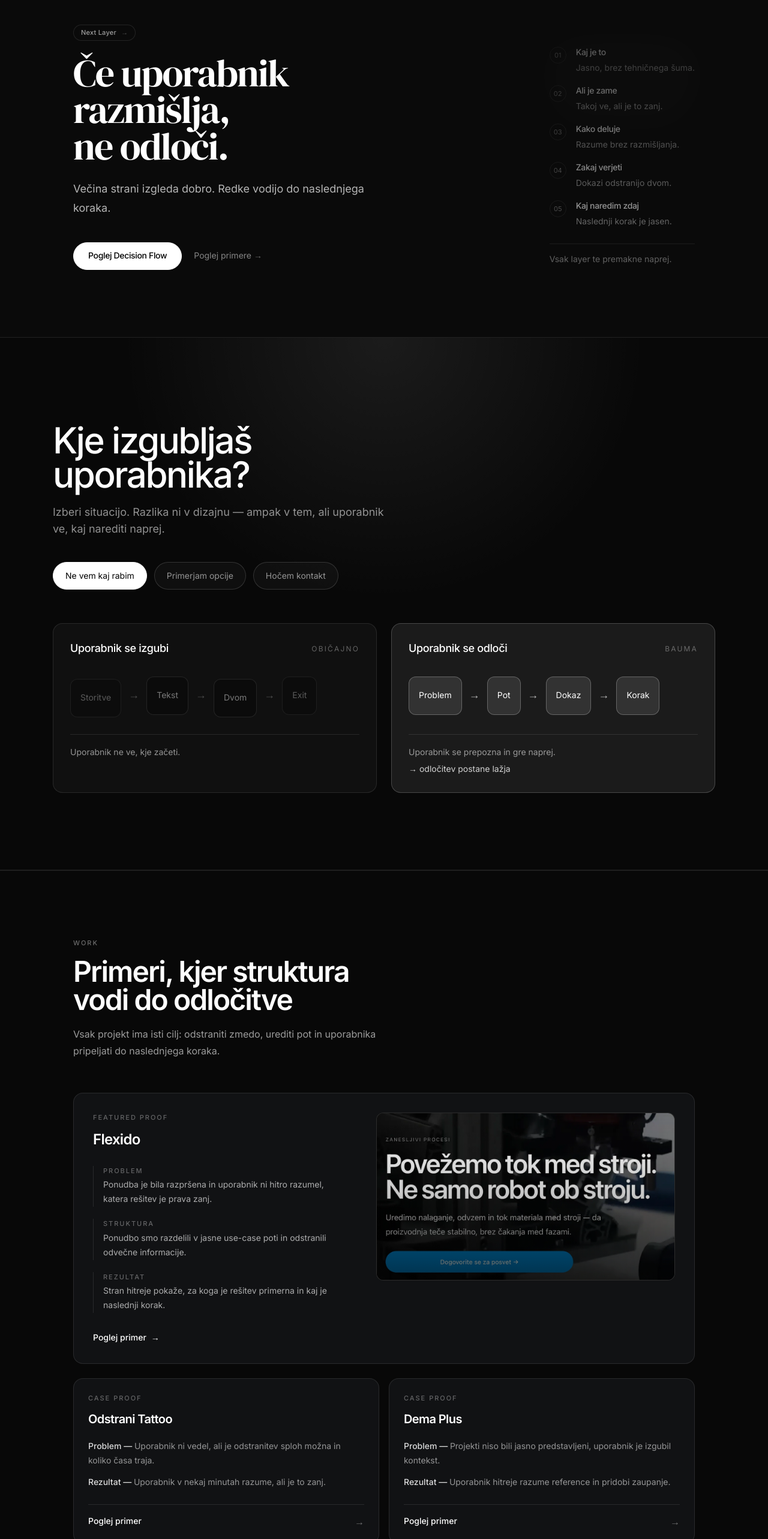
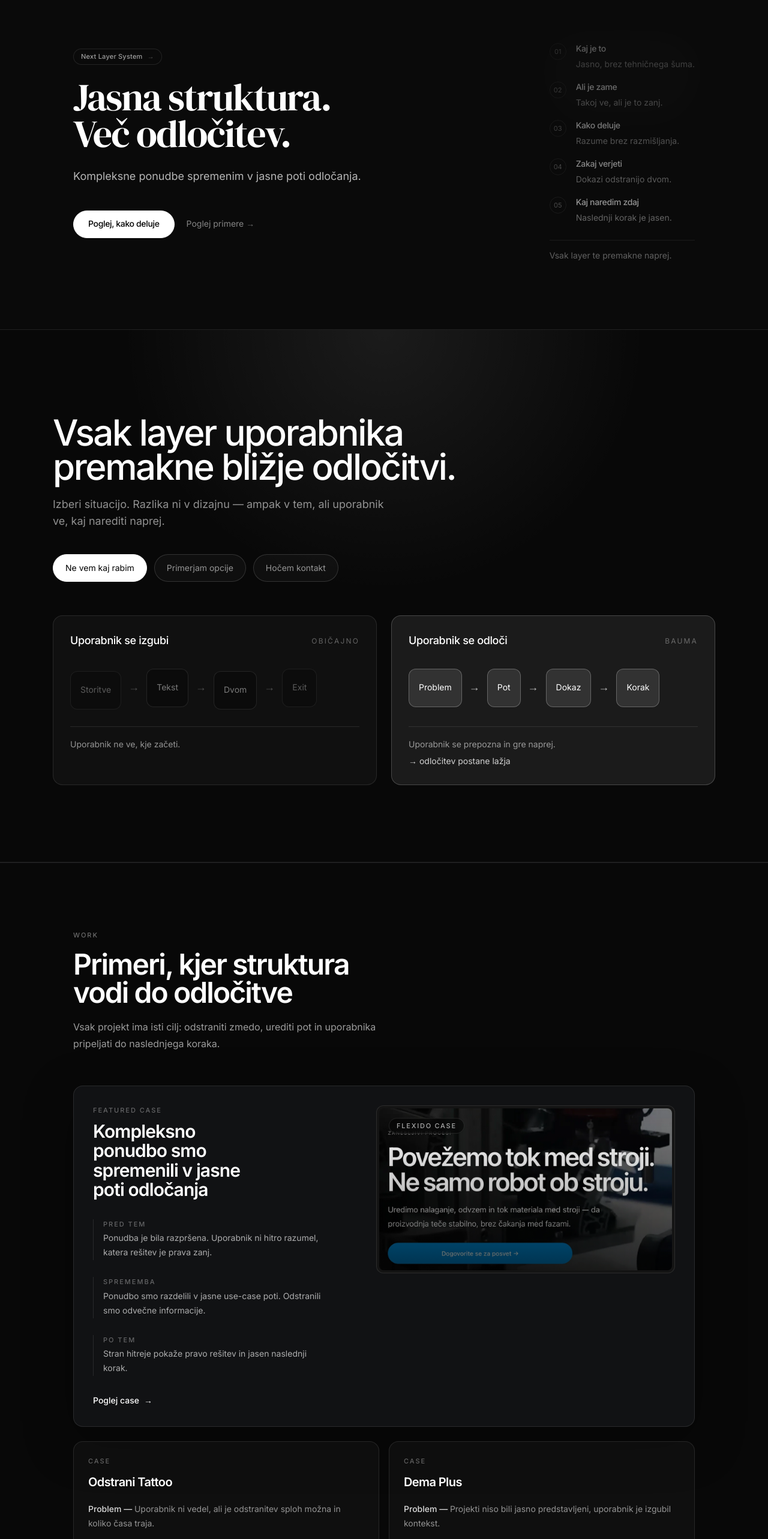
Before and after one commit to bauma-2026/bauma, a Next.js app: page / in a window 1280 px wide. Shown: the part 120-2686 px from the top of the page at 60% size. Built offline with nearby package versions, Linux system fonts and the light colour scheme.

Commit message:
Refine How It Works section

```diff
--- a/app/components/HeroPanel.tsx
+++ b/app/components/HeroPanel.tsx
@@ -15,25 +15,25 @@ export default function HeroPanel() {
               className="group inline-flex rounded-full bg-white/10 p-[1px] transition hover:bg-white/20"
             >
               <span className="inline-flex items-center gap-2 rounded-full bg-neutral-950 px-3 py-1 text-[11px] font-medium tracking-[0.02em] text-white/60 transition group-hover:text-white">
-                <span>Next Layer</span>
+                <span>Next Layer System</span>
                 <span className="text-white/30">→</span>
               </span>
             </a>
 <h1 className="mt-6 max-w-[18ch] font-serif text-5xl font-normal leading-[0.96] tracking-[-0.03em] text-white sm:text-6xl lg:text-[64px]">
-  Če uporabnik razmišlja,
-  <span className="block">ne odloči.</span>
+  Jasna struktura.
+
+  <span className="block">Več odločitev.</span>
 </h1>
 
             {/* SUB */}
             <p className="mt-6 max-w-[48ch] text-lg leading-8 text-white/70">
-            Večina strani izgleda dobro.
-Redke vodijo do naslednjega koraka.
+          Kompleksne ponudbe spremenim v jasne poti odločanja.
             </p>
 
             {/* CTA */}
             <div className="mt-10 flex items-center gap-5">
               <Button href="#flow" variant="primary-dark">
-                Poglej Decision Flow
+                Poglej, kako deluje
               </Button>
 
               <a
--- a/app/components/blocks/home/DecisionFlow.tsx
+++ b/app/components/blocks/home/DecisionFlow.tsx
@@ -42,9 +42,12 @@ export default function DecisionFlow() {
 
       <div className="relative mx-auto max-w-6xl px-6">
         {/* HEADER */}
-        <div className="max-w-2xl">
-          <h2 className="mt-4 max-w-xl text-4xl font-medium leading-[0.95] tracking-[-0.04em] text-white sm:text-5xl lg:text-6xl">
-            Kje izgubljaš uporabnika?
+        <div className="max-w-1xl">
+  <h2 className="mt-4 max-w-[18ch] text-4xl font-medium leading-[0.95] tracking-[-0.04em] text-white sm:text-5xl lg:max-w-[20ch] lg:text-6xl">
+    Vsak layer uporabnika
+    <span className="block">
+      premakne bližje odločitvi.
+    </span>
   </h2>
 
   <p className="mt-5 max-w-xl text-base leading-7 text-white/55 sm:text-lg">
--- a/app/components/blocks/home/WorkProof.tsx
+++ b/app/components/blocks/home/WorkProof.tsx
@@ -9,13 +9,13 @@ type Case = {
 };
 
 const featured: Case = {
-  title: "Flexido",
+  title: "Kompleksno ponudbo smo spremenili v jasne poti odločanja",
   problem:
-    "Ponudba je bila razpršena in uporabnik ni hitro razumel, katera rešitev je prava zanj.",
+    "Ponudba je bila razpršena. Uporabnik ni hitro razumel, katera rešitev je prava zanj.",
   approach:
-    "Ponudbo smo razdelili v jasne use-case poti in odstranili odvečne informacije.",
+    "Ponudbo smo razdelili v jasne use-case poti. Odstranili smo odvečne informacije.",
   result:
-    "Stran hitreje pokaže, za koga je rešitev primerna in kaj je naslednji korak.",
+    "Stran hitreje pokaže pravo rešitev in jasen naslednji korak.",
   href: "/work/flexido",
 };
 
@@ -61,31 +61,32 @@ export default function WorkProof() {
 
         <a
           href={featured.href}
-          className="group mt-14 block rounded-2xl border border-white/10 bg-[#111214] p-6 transition hover:border-white/20 sm:p-8"
+          className="group mt-14 block rounded-2xl border border-white/10 bg-[#111214] p-6 shadow-[0_24px_80px_rgba(0,0,0,0.35)] transition hover:border-white/20 sm:p-8"
         >
           <div className="grid gap-8 lg:grid-cols-[0.92fr_1.08fr] lg:gap-12">
             <div>
               <p className="text-[11px] font-medium uppercase tracking-[0.18em] text-white/35">
-                Featured proof
+                Featured case
               </p>
 
-              <h3 className="mt-3 text-2xl font-semibold tracking-[-0.03em] text-white">
+              <h3 className="mt-3 max-w-[15ch] text-2xl font-semibold leading-[1.08] tracking-[-0.03em] text-white sm:text-3xl">
                 {featured.title}
               </h3>
 
-              <div className="mt-7 space-y-5">
-                <ProofLine label="Problem" text={featured.problem} />
-                <ProofLine label="Struktura" text={featured.approach} />
-                <ProofLine label="Rezultat" text={featured.result} />
+              <div className="mt-8 space-y-7">
+                <ProofLine label="Pred tem" text={featured.problem} />
+                <ProofLine label="Sprememba" text={featured.approach} />
+                <ProofLine label="Po tem" text={featured.result} />
               </div>
 
               <div className="mt-8 inline-flex items-center gap-2 text-sm font-medium text-white">
-                Poglej primer
+                Poglej case
                 <span className="transition group-hover:translate-x-1">→</span>
               </div>
             </div>
 
-            <div className="relative aspect-[16/9] overflow-hidden rounded-xl border border-white/10 bg-[#141414]">
+            <div className="relative aspect-[16/9] overflow-hidden rounded-xl border border-white/10 bg-[#141414] p-1">
+              <div className="relative h-full w-full overflow-hidden rounded-lg">
                 <Image
                   src="/images/work/flexido-preview-1.webp"
                   alt="Flexido primer"
@@ -95,6 +96,11 @@ export default function WorkProof() {
                 />
 
                 <div className="absolute inset-0 bg-gradient-to-t from-black/70 via-black/25 to-transparent opacity-90" />
+
+                <div className="absolute left-4 top-4 rounded-full border border-white/10 bg-black/45 px-3 py-1 text-[11px] font-medium uppercase tracking-[0.16em] text-white/65 backdrop-blur">
+                  Flexido case
+                </div>
+              </div>
             </div>
           </div>
         </a>
@@ -104,10 +110,10 @@ export default function WorkProof() {
             <a
               key={c.title}
               href={c.href}
-              className="group block rounded-2xl border border-white/10 bg-[#111214] p-6 transition hover:border-white/20"
+              className="group block rounded-2xl border border-white/10 bg-white/[0.03] p-6 transition hover:border-white/20 hover:bg-white/[0.045]"
             >
               <p className="text-[11px] font-medium uppercase tracking-[0.18em] text-white/35">
-                Case proof
+                Case
               </p>
 
               <h3 className="mt-3 text-xl font-semibold tracking-[-0.03em] text-white">
@@ -119,6 +125,7 @@ export default function WorkProof() {
                   <span className="font-medium text-white/85">Problem — </span>
                   {c.problem}
                 </p>
+
                 <p>
                   <span className="font-medium text-white/85">Rezultat — </span>
                   {c.result}
@@ -129,6 +136,7 @@ export default function WorkProof() {
                 <span className="text-sm font-medium text-white">
                   Poglej primer
                 </span>
+
                 <span className="text-white/40 transition group-hover:translate-x-1 group-hover:text-white">
                   →
                 </span>
@@ -157,7 +165,10 @@ function ProofLine({ label, text }: { label: string; text: string }) {
       <p className="text-[11px] font-medium uppercase tracking-[0.18em] text-white/35">
         {label}
       </p>
-      <p className="mt-1 text-sm leading-6 text-white/65">{text}</p>
+
+      <p className="mt-1 max-w-[42ch] text-sm leading-6 text-white/65">
+        {text}
+      </p>
     </div>
   );
 }
```
Lines whose indentation alone changed are shown as unchanged.
